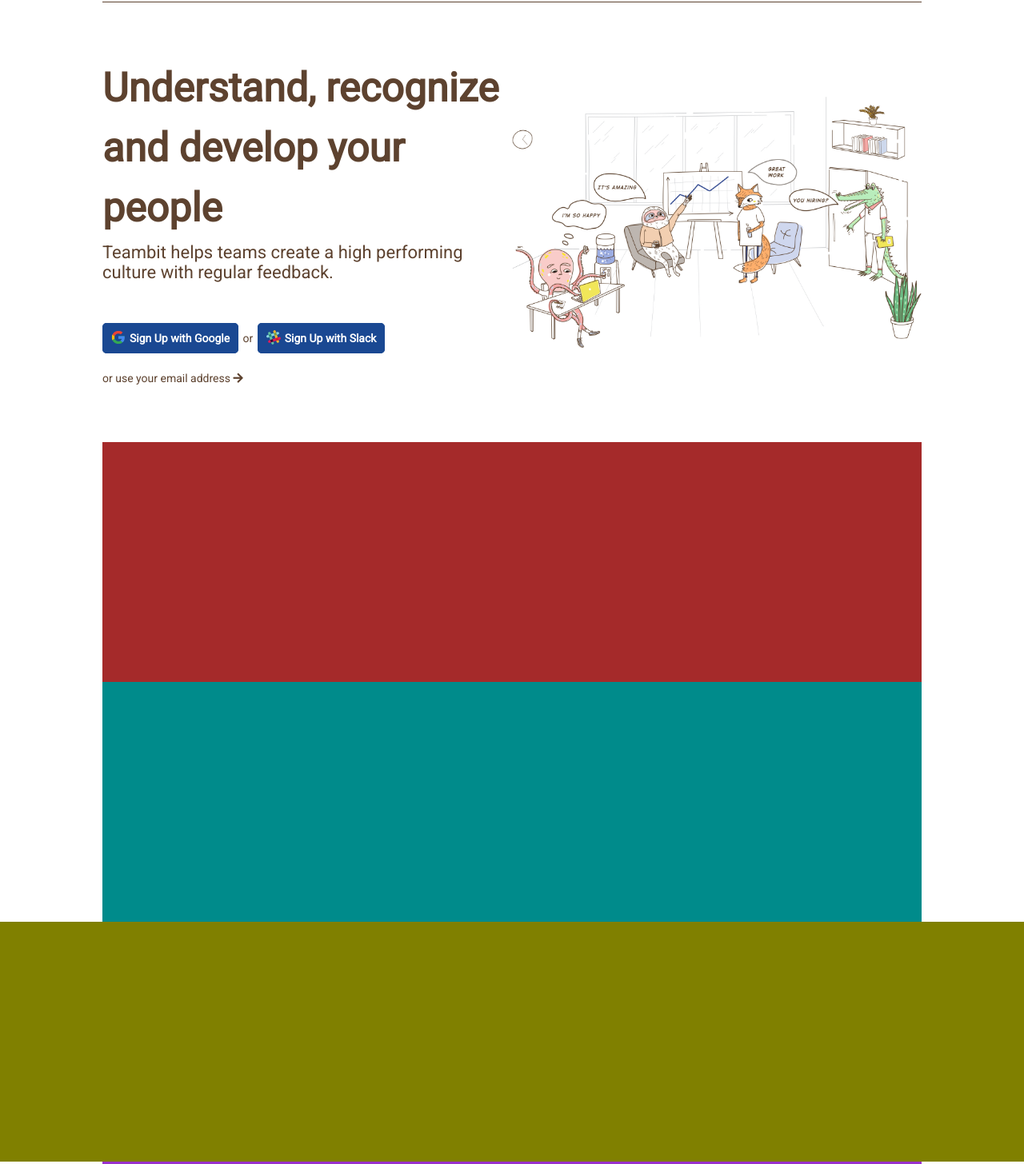
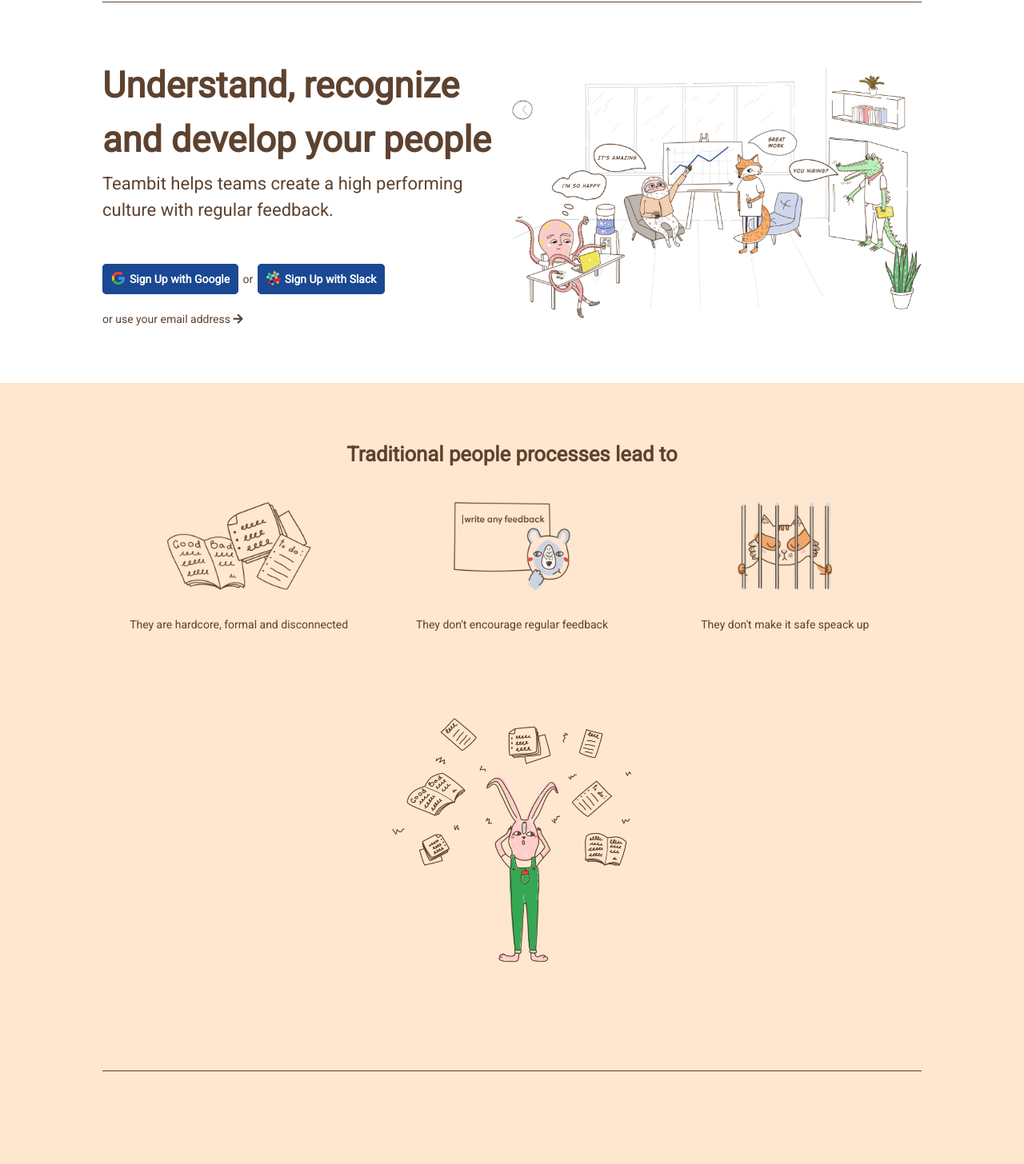
Before and after one commit to Giosue1994/node-sass-teambit, a website: page index.html in a window 1280 px wide. Shown: the part 67-1523 px from the top of the page at 80% size. Drawn offline with nearby package versions, Linux system fonts and the light colour scheme.

Commit message:
fine seconda sezione

```diff
--- a/index.html
+++ b/index.html
@@ -49,9 +49,9 @@
 
       <!-- MAIN -->
       <main>
+          <!-- Sezione Jumbotron -->
+          <section id="jumbotron">
             <div class="container">
-          <!-- Sezione Jumbotron -->
-          <section class="jumbotron">
 
               <div class="title">
                 <h1>Understand, recognize and develop your people</h1>
@@ -70,24 +70,75 @@
               <div class="background">
 
               </div>
+            </div>
 
           </section>
 
           <!-- Sezione Solutions -->
-          <section class="solutions">
+          <section id="solutions">
+            <div class="container">
+              <div class="row">
+                <h3>Traditional people processes lead to</h3>
+
+                <div class="col">
+                  <img src="dist/img/hardcore.png" alt="Hardcore">
+                  <p>They are hardcore, formal and disconnected</p>
+                </div>
+
+                <div class="col">
+                  <img src="dist/img/nofeedback.png" alt="No feedback">
+                  <p>They don't encourage regular feedback</p>
+                </div>
+
+                <div class="col">
+                  <img src="dist/img/notsafe.png" alt="No safe">
+                  <p>They don't make it safe speack up</p>
+                </div>
+
+                <div class="col-rabbit">
+                  <img src="dist/img/before.png" alt="Before">
+                </div>
+              </div>
+
+              <div class="row">
+                <h3>It doesn't have to be like that. Teambit is a modern solution that teammates love.</h3>
+
+                <div class="col">
+                  <img src="dist/img/lightweight.png" alt="Lightweight">
+                  <p>It's lightweight fun and interconnected</p>
+                </div>
+
+                <div class="col">
+                  <img src="dist/img/feedbacksuggestions.png" alt="Feedback suggestions">
+                  <p>It encourages regular feedback with contextual request</p>
+                </div>
+
+                <div class="col">
+                  <img src="dist/img/safe.png" alt="Safe">
+                  <p>It creates a safe environment for dialog</p>
+                </div>
+
+                <div class="col-rabbit">
+                  <img src="dist/img/after.png" alt="After">
+                </div>
+
+                <h3>Here is how it works.</h3>
+
+              </div>
+
+            </div>
+          </section>
+
+          <!-- Sezione Tutotials -->
+          <section id="tutorials">
 
           </section>
 
-          <!-- Sezione Tutotials -->
-          <section class="tutorials">
+        <!-- Sezione Teambit -->
+        <section id="teambit">
 
         </section>
-        </div>
 
-        <!-- Sezione Teambit -->
-        <section class="teambit">
-
-        </section>
       </main>
 
       <!-- FOOTER -->
--- a/src/app.scss
+++ b/src/app.scss
@@ -3,4 +3,5 @@
 @import 'partials/_common';
 @import 'partials/_header';
 @import 'partials/_main';
+@import 'partials/_jumbotron';
 @import 'partials/_footer';
--- a/src/partials/_common.scss
+++ b/src/partials/_common.scss
@@ -17,6 +17,10 @@
   margin: auto;
 }
 
+h1, h2, h3, h4, h5, h6, p {
+  line-height: $line_height_text_page;
+}
+
 ul {
   list-style-type: none;
 }
--- a/src/partials/_footer.scss
+++ b/src/partials/_footer.scss
@@ -1,7 +1,6 @@
 /* ________ FOOTER ________ */
 footer {
-  .container {
-    height: 300px;  // TODO: modificare o cancellare
-    background-color: darkorchid; // TODO: modificare o cancellare
-  }
+  height: 300px;  // TODO: modificare o cancellare
+  background-color: darkorchid; // TODO: modificare o cancellare
+
 }
--- a/src/partials/_header.scss
+++ b/src/partials/_header.scss
@@ -14,8 +14,8 @@
       li {
         display: inline-block;
         margin-left: 30px;
+        font-weight: bold;
         cursor: pointer;
-        font-weight: bold;
       }
       .drop-solutions {
         position: relative;
--- /dev/null
+++ b/src/partials/_jumbotron.scss
@@ -0,0 +1,59 @@
+/* SEZIONE JUMBOTRON */
+#jumbotron {
+
+  .container {
+    display: flex;
+    justify-content: space-between;
+  }
+
+  // Title
+  .title {
+    width: 100%;
+
+    h1 {
+      font-size: 45px;
+      line-height: 1.5;
+    }
+    p {
+      padding-top: 5px;
+    }
+
+    .sign-with {
+      padding: 55px 0 0;
+    }
+
+    a {
+      color: $color_font_page;
+      text-decoration: none;
+
+      &:hover {
+        color: $btn_color;
+        text-decoration: underline;
+      }
+    }
+
+    .btn {
+      @include general_btn;
+      background-color: $btn_color;
+      color: $primary_color;
+
+      &:hover {
+        background-color: $primary_color;
+        color: $btn_color;
+      }
+
+      img {
+        @include general_btn_img;
+      }
+    }
+  }
+
+  // Background
+  .background {
+    width: 100%;
+    background-image: url('../dist/img/illustration-main.jpg');
+    background-size: contain;
+    background-repeat: no-repeat;
+    background-position: center;
+  }
+}
--- a/src/partials/_main.scss
+++ b/src/partials/_main.scss
@@ -1,74 +1,52 @@
 /* ________ MAIN ________ */
 /* SECTION */
 section {
-  display: flex;
   padding: 70px 0;
 }
+/* SEZIONE SOLUTIONS */
+#solutions {
+  background-color: $secondary_color;
+  text-align: center;
 
-/* SEZIONE JUMBOTRON */
-.jumbotron {
+  .row {
+    display: flex;
+    justify-content: space-between;
+    flex-wrap: wrap;
 
-  .title {
-    width: calc(100% / 2);
-
-    h1 {
-      font-size: 50px;
-      line-height: 1.5;
-    }
-    p {
-      padding-top: 5px;
+    &:first-child {
+      border-bottom: 1px solid $color_font_page;
+      margin-bottom: 120px;
     }
 
-    .sign-with {
-      padding: 55px 0 0;
+    h3 {
+      width: 100%;
+      padding: 0 200px;
     }
+    .col {
+      @include general_col;
 
-    a {
-      color: $color_font_page;
-      text-decoration: none;
-
-      &:hover {
-        color: $btn_color;
-        text-decoration: underline;
+      img {
+        @include general_col_img;
       }
     }
-
-    .btn {
-      @include general_btn;
-      background-color: $btn_color;
-      color: $primary_color;
-
-      &:hover {
-        background-color: $primary_color;
-        color: $btn_color;
-      }
-
+    .col-rabbit {
+      width: 100%;
+      padding: 130px 0;
       img {
-        @include general_btn_img;
+        width: 300px;
       }
     }
   }
 
-  .background {
-    width: calc(100% / 2);
-    background-image: url('../dist/img/illustration-main.jpg');
-    background-size: contain;
-    background-repeat: no-repeat;
-    background-position: center;
-  }
-}
-/* SEZIONE SOLUTIONS */
-.solutions {
-  background-color: brown; // TODO: modificare o cancellare
-  height: 300px;  // TODO: modificare o cancellare
+
 }
 /* SEZIONE TUTORIALS */
-.tutorials {
+#tutorials {
   background-color: darkcyan; // TODO: modificare o cancellare
   height: 300px;  // TODO: modificare o cancellare
 }
 /* SEZIONE TEAMBIT */
-.teambit {
+#teambit {
   background-color: olive; // TODO: modificare o cancellare
   height: 300px;  // TODO: modificare o cancellare
 }
--- a/src/partials/_mixins.scss
+++ b/src/partials/_mixins.scss
@@ -6,6 +6,7 @@
   font-size: $font_size_small;
   font-weight: bold;
   transition: 0.3s ease;
+  cursor: pointer;
 }
 
 @mixin general_btn_img {
@@ -13,3 +14,16 @@
   vertical-align: text-bottom;
   margin-right: 5px;
 }
+
+// stili colonne
+@mixin general_col {
+  font-size: $font_size_small;
+  width: calc(100% / 3);
+  height: 180px;
+  padding-top: 40px;
+}
+
+@mixin general_col_img {
+  height: 100%;
+  padding-bottom: 30px;
+}
--- a/src/partials/_variables.scss
+++ b/src/partials/_variables.scss
@@ -3,6 +3,7 @@
 $font_size_medium: 22px;
 $font_size_small: 14px;
 $color_font_page: #5d422f;
+$line_height_text_page: 1.5;
 
 // colore bottoni
 $btn_color: #1a4892;
```
Also changed, not shown: dist/app.css. Lines whose indentation alone changed are shown as unchanged.
